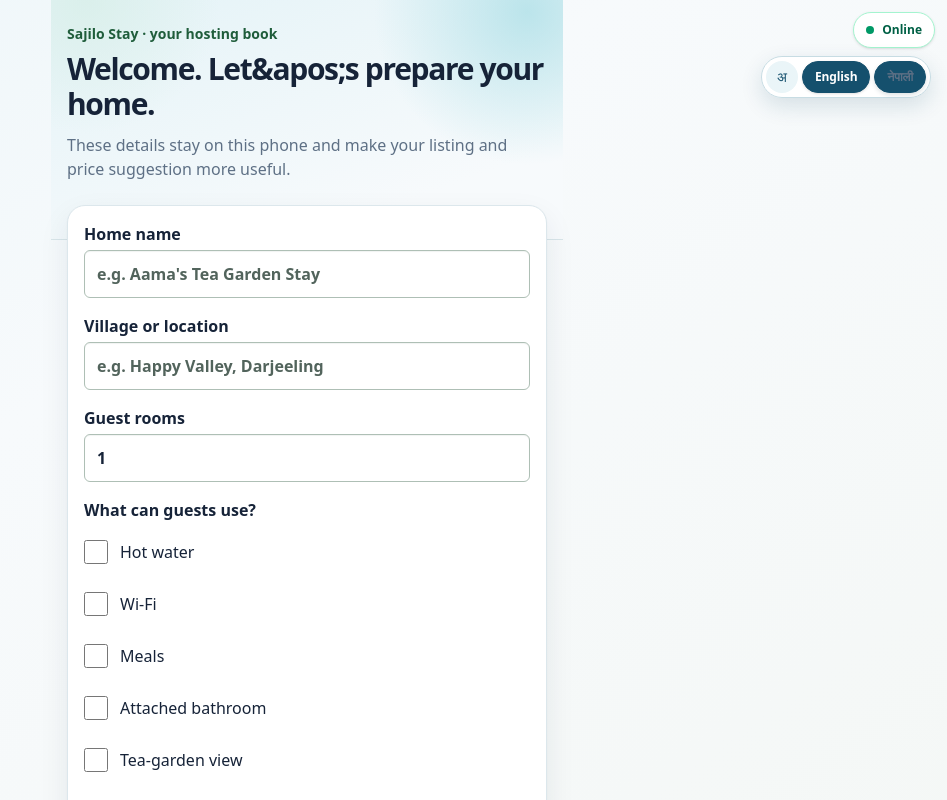
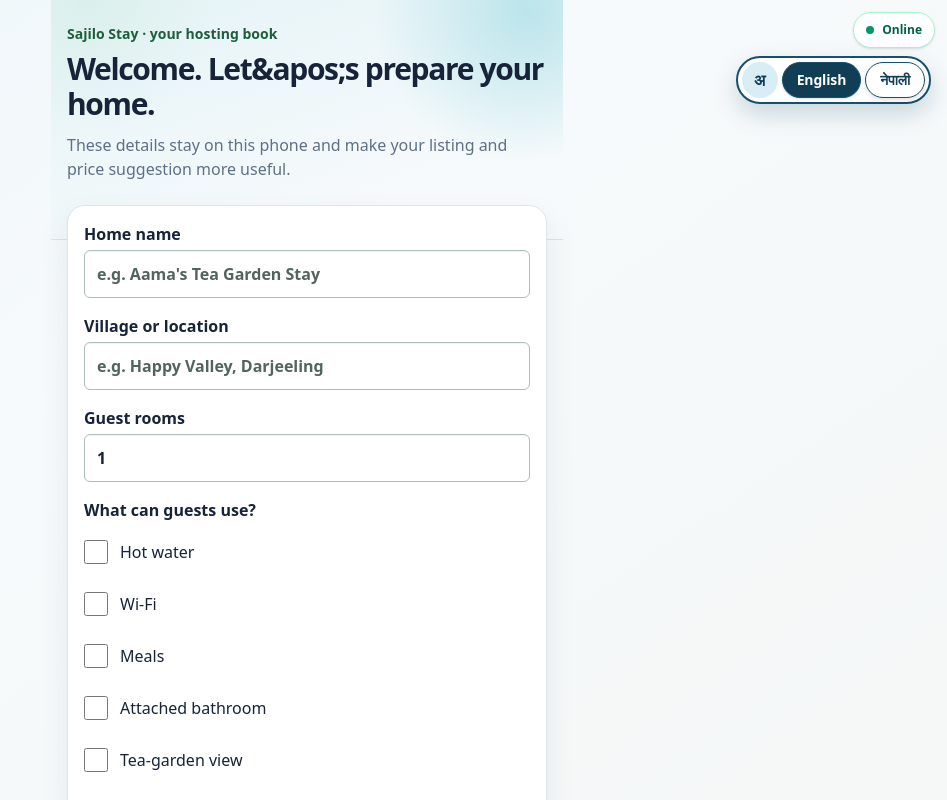
Before and after one commit to itsayushch/sajilo-stay, a Next.js app: page / in a window 1280 px wide. Shown: the top 800 px of the page, without its empty margins (333-1280 px from the left). Built offline with nearby package versions, Linux system fonts and the light colour scheme; a web font is replaced by a local one.

Commit message:
style: improve language selector contrast

```diff
--- a/components/app-language.tsx
+++ b/components/app-language.tsx
@@ -61,11 +61,11 @@ export function useAppLanguage() { const value = useContext(LanguageContext); if
 
 export function LanguageSwitcher() {
   const { language, setLanguage } = useAppLanguage();
-  return <div className="fixed right-4 top-14 z-50 rounded-full border border-[#c7dce3] bg-white/95 p-1 shadow-[0_8px_22px_rgba(15,73,98,0.14)] backdrop-blur">
+  return <div className="fixed right-4 top-14 z-50 rounded-full border-2 border-[#15506d] bg-white p-1 shadow-[0_10px_24px_rgba(15,73,98,0.2)]">
     <div className="flex items-center gap-1" aria-label="App language">
-      <span aria-hidden="true" className="flex h-8 w-8 items-center justify-center rounded-full bg-[#eaf5f8] text-sm text-[#15506d]">अ</span>
-      <button type="button" aria-pressed={language === "en"} onClick={() => setLanguage("en")} className={`min-h-8 rounded-full px-3 text-xs font-extrabold transition-colors ${language === "en" ? "bg-[#15506d] text-white shadow-sm" : "text-[#5e7085] hover:bg-[#eef8fb] hover:text-[#15506d]"}`}>English</button>
-      <button type="button" aria-pressed={language === "ne"} onClick={() => setLanguage("ne")} className={`min-h-8 rounded-full px-3 text-xs font-extrabold transition-colors ${language === "ne" ? "bg-[#15506d] text-white shadow-sm" : "text-[#5e7085] hover:bg-[#eef8fb] hover:text-[#15506d]"}`}>नेपाली</button>
+      <span aria-hidden="true" className="flex h-9 w-9 items-center justify-center rounded-full bg-[#d8edf4] text-base font-extrabold text-[#103e55]">अ</span>
+      <button type="button" aria-pressed={language === "en"} onClick={() => setLanguage("en")} className={`min-h-9 rounded-full px-3.5 text-sm font-black transition-colors ${language === "en" ? "bg-[#103e55] text-white shadow-sm" : "bg-white text-[#103e55] hover:bg-[#d8edf4]"}`}>English</button>
+      <button type="button" aria-pressed={language === "ne"} onClick={() => setLanguage("ne")} className={`min-h-9 rounded-full px-3.5 text-sm font-black transition-colors ${language === "ne" ? "bg-[#103e55] text-white shadow-sm" : "bg-white text-[#103e55] hover:bg-[#d8edf4]"}`}>नेपाली</button>
     </div>
   </div>;
 }
```
